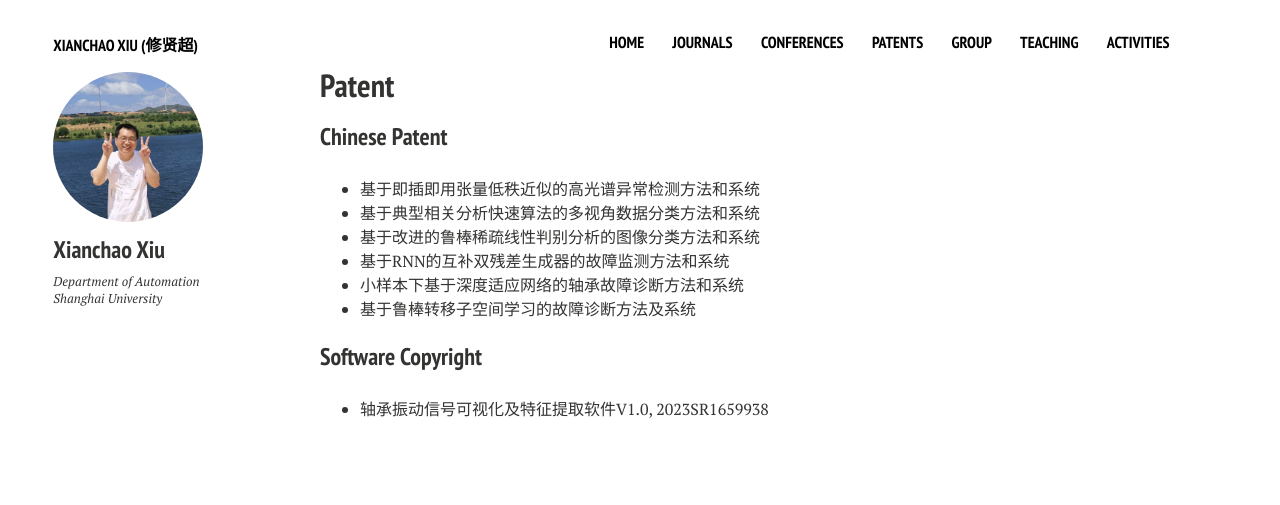
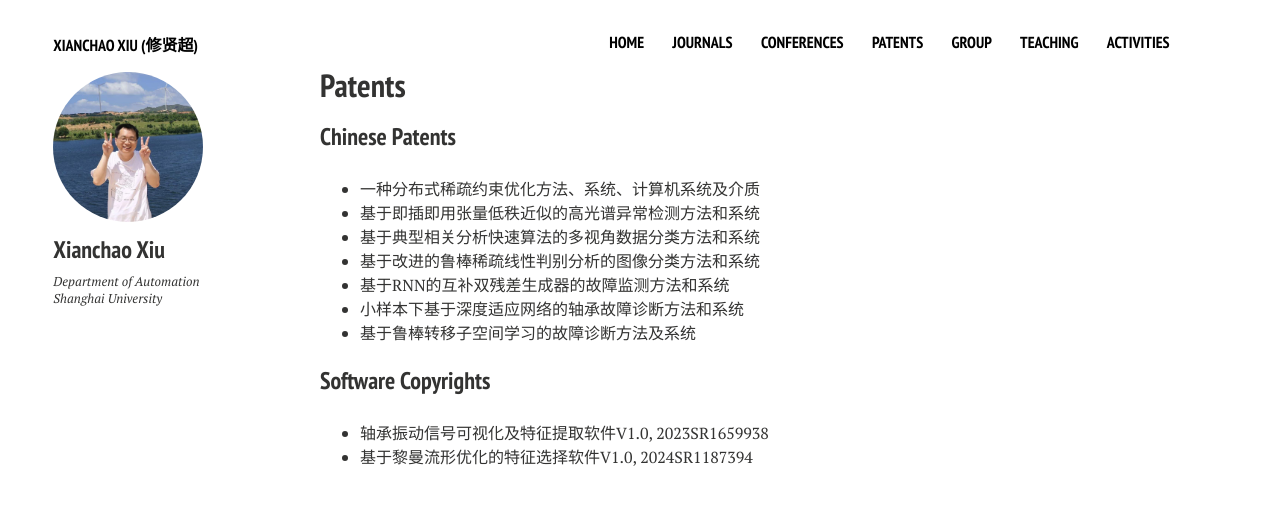
Before and after one commit to xianchaoxiu/xianchaoxiu.github.io, a Jekyll site: the page built from patents/index.md, in a window 1280 px wide. Shown: the top 505 px of the page. Built offline with Jekyll 4.4.1, drawn with Linux system fonts in a browser that asks for light colours; nearby versions of some CDN libraries.

Commit message:
Update index.md

```diff
--- a/patents/index.md
+++ b/patents/index.md
@@ -1,15 +1,16 @@
 ---
 layout: page
-permalink: /patent/
-title: Patent
-tags: [patent]
+permalink: /patents/
+title: Patents
+tags: [patents]
 modified: 2023-05-17
 comments: false
 share: false
 ---
 
 
-### Chinese Patent
+### Chinese Patents
+* 一种分布式稀疏约束优化方法、系统、计算机系统及介质 <br>
 * 基于即插即用张量低秩近似的高光谱异常检测方法和系统 <br>
 * 基于典型相关分析快速算法的多视角数据分类方法和系统 <br>
 * 基于改进的鲁棒稀疏线性判别分析的图像分类方法和系统 <br>
@@ -18,5 +19,6 @@ share: false
 * 基于鲁棒转移子空间学习的故障诊断方法及系统 <br>
 
 
-### Software Copyright
-* 轴承振动信号可视化及特征提取软件V1.0, 2023SR1659938
+### Software Copyrights
+* 轴承振动信号可视化及特征提取软件V1.0, 2023SR1659938 <br>
+* 基于黎曼流形优化的特征选择软件V1.0, 2024SR1187394 <br>
```
